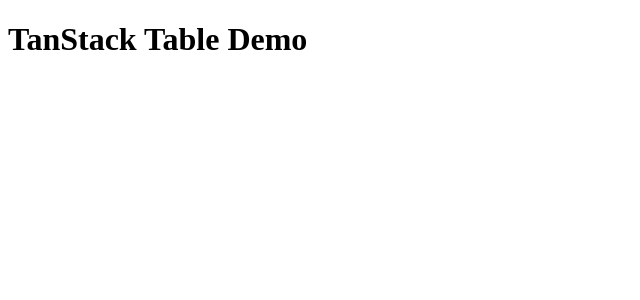
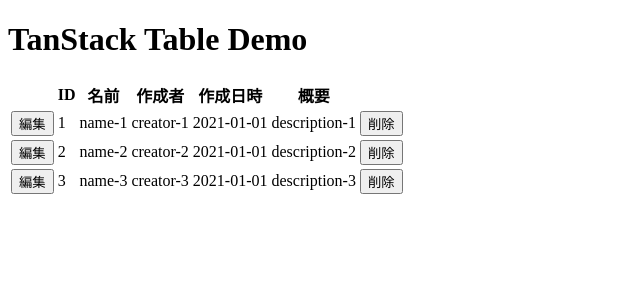
Before and after one commit to nus3/tanstack-table-demo, a React (Vite) app: page / in a window 1280 px wide. Shown: the top 300 px of the page, without its empty margins (0-640 px from the left). Built offline with nearby package versions, Linux system fonts and the light colour scheme.

Commit message:
add basic table

```diff
--- a/src/App.tsx
+++ b/src/App.tsx
@@ -1,7 +1,10 @@
+import { Table } from "./components/Table";
+
 function App() {
   return (
     <>
       <h1>TanStack Table Demo</h1>
+      <Table></Table>
     </>
   );
 }
--- /dev/null
+++ b/src/components/Table.tsx
@@ -0,0 +1,135 @@
+import {
+  createColumnHelper,
+  flexRender,
+  getCoreRowModel,
+  useReactTable,
+} from "@tanstack/react-table";
+import { FC, useState } from "react";
+
+type Nus3Info = {
+  id: string;
+  name: string;
+  creator: string;
+  createdAt: string;
+  description: string;
+};
+
+const defaultData: Nus3Info[] = [
+  {
+    id: "1",
+    name: "name-1",
+    creator: "creator-1",
+    createdAt: "2021-01-01",
+    description: "description-1",
+  },
+  {
+    id: "2",
+    name: "name-2",
+    creator: "creator-2",
+    createdAt: "2021-01-01",
+    description: "description-2",
+  },
+  {
+    id: "3",
+    name: "name-3",
+    creator: "creator-3",
+    createdAt: "2021-01-01",
+    description: "description-3",
+  },
+];
+
+const columnHelper = createColumnHelper<Nus3Info>();
+
+const columns = [
+  columnHelper.display({
+    id: "edit",
+    cell: (props) => (
+      <button
+        onClick={() => {
+          console.info(props.row, "編集する行情報");
+        }}
+      >
+        編集
+      </button>
+    ),
+  }),
+  columnHelper.accessor("id", {
+    header: () => "ID",
+    cell: (info) => info.getValue(),
+  }),
+  columnHelper.accessor("name", {
+    header: () => "名前",
+    cell: (info) => info.getValue(),
+  }),
+  columnHelper.accessor("creator", {
+    header: () => "作成者",
+    cell: (info) => info.getValue(),
+  }),
+  columnHelper.accessor("createdAt", {
+    header: () => "作成日時",
+    cell: (info) => info.getValue(),
+  }),
+  columnHelper.accessor("description", {
+    header: () => "概要",
+    cell: (info) => info.getValue(),
+  }),
+  columnHelper.display({
+    id: "delete",
+    cell: (props) => (
+      <button
+        onClick={() => {
+          console.info(props.row, "削除する行情報");
+        }}
+      >
+        削除
+      </button>
+    ),
+  }),
+];
+
+type TableProps = {
+  foo?: string;
+};
+
+export const Table: FC<TableProps> = () => {
+  // eslint-disable-next-line @typescript-eslint/no-unused-vars
+  const [data, setData] = useState(() => [...defaultData]);
+
+  const table = useReactTable({
+    data,
+    columns,
+    getCoreRowModel: getCoreRowModel(),
+  });
+
+  return (
+    <table>
+      <thead>
+        {table.getHeaderGroups().map((headerGroup) => (
+          <tr key={headerGroup.id}>
+            {headerGroup.headers.map((header) => (
+              <th key={header.id}>
+                {header.isPlaceholder
+                  ? null
+                  : flexRender(
+                      header.column.columnDef.header,
+                      header.getContext()
+                    )}
+              </th>
+            ))}
+          </tr>
+        ))}
+      </thead>
+      <tbody>
+        {table.getRowModel().rows.map((row) => (
+          <tr key={row.id}>
+            {row.getVisibleCells().map((cell) => (
+              <td key={cell.id}>
+                {flexRender(cell.column.columnDef.cell, cell.getContext())}
+              </td>
+            ))}
+          </tr>
+        ))}
+      </tbody>
+    </table>
+  );
+};
```
